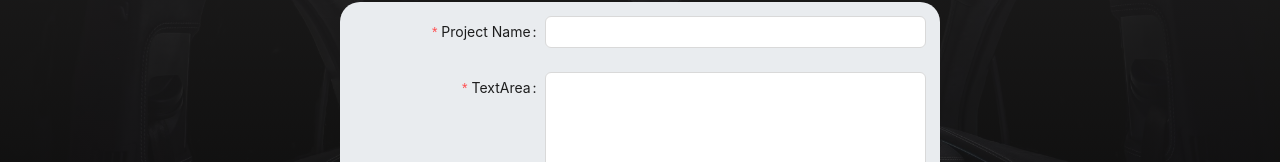
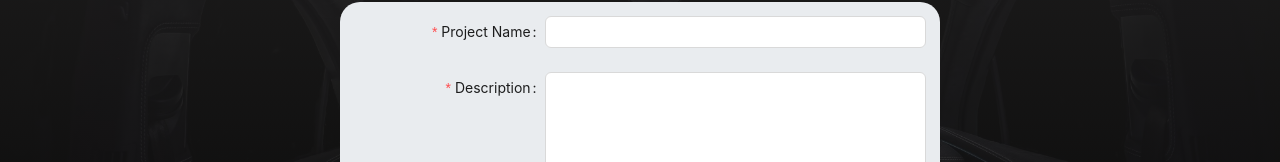
Before and after one commit to georgi1141/Sterusdesign, a React (Vite) app: page /add-project in a window 1280 px wide. Shown: the part 247-409 px from the top of the page. Built offline with nearby package versions, Linux system fonts and the light colour scheme.

Commit message:
fix typo

```diff
--- a/src/components/content/AddNewProject/AddNewProject.jsx
+++ b/src/components/content/AddNewProject/AddNewProject.jsx
@@ -54,7 +54,7 @@ const AddNewProject = () => {
         <Form.Item label="Project Name" name="projectName" rules={[{ required: true, message: 'Please enter the project name!' }]}>
           <Input />
         </Form.Item>
-        <Form.Item label="TextArea" name="description" rules={[{ required: true, message: 'Please enter the project description!' }]}>
+        <Form.Item label="Description" name="description" rules={[{ required: true, message: 'Please enter the project description!' }]}>
           <TextArea rows={10} />
         </Form.Item>
         <Form.Item label="Image Url" name="imageUrl" rules={[{ required: true, message: 'Please enter the Image Url!' }]}>
```
